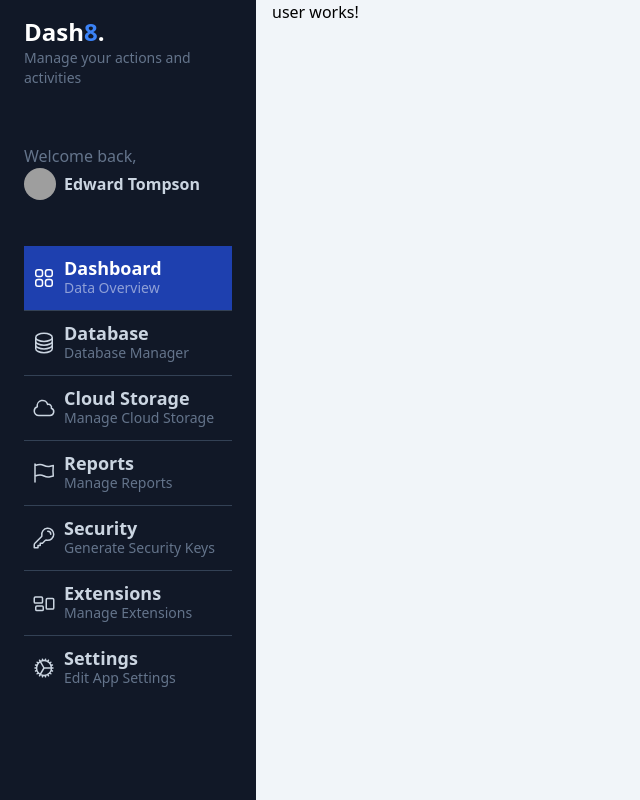
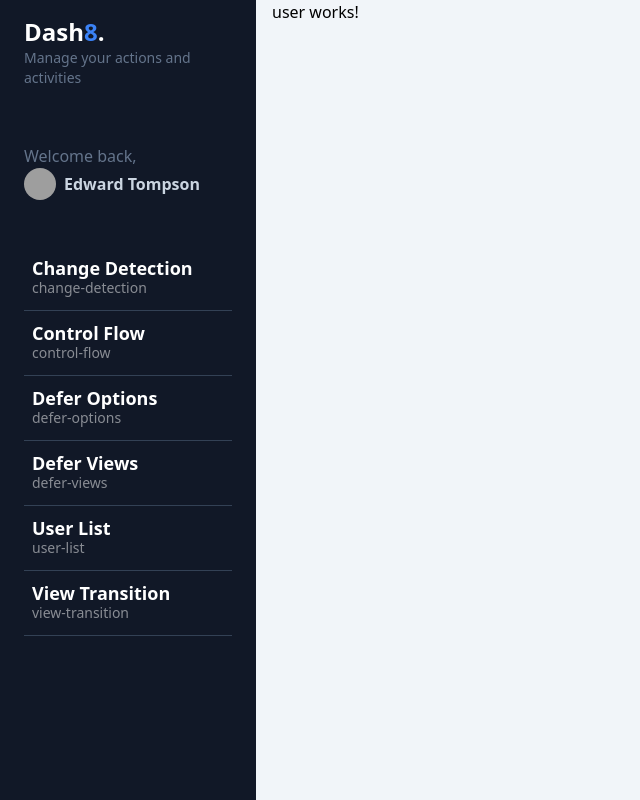
Before and after one commit to CanteSantiago/AppDashboard, an Angular app in the folder my-dashboard/: page /dashboard/user/1 in a window 1280 px wide. Shown: the whole page, without its empty margins (0-640 px from the left). Built offline with nearby package versions, Linux system fonts and the light colour scheme; grey boxes are pictures that could not be loaded.

Commit message:
Vid393-@for-@if-Nueva sintaxis

```diff
--- a/my-dashboard/src/app/shared/sideMenu/sideMenu.component.html
+++ b/my-dashboard/src/app/shared/sideMenu/sideMenu.component.html
@@ -1,98 +1,41 @@
-<div id="menu" class="bg-gray-900 min-h-screen z-10 text-slate-300 w-64  left-0 h-screen overflow-y-scroll">
+<div
+  id="menu"
+  class="bg-gray-900 min-h-screen z-10 text-slate-300 w-64 left-0 h-screen overflow-y-scroll"
+>
   <div id="logo" class="my-4 px-6">
-   <h1 class="text-lg md:text-2xl font-bold text-white">Dash<span class="text-blue-500">8</span>.</h1>
+    <h1 class="text-lg md:text-2xl font-bold text-white">
+      Dash<span class="text-blue-500">8</span>.
+    </h1>
     <p class="text-slate-500 text-sm">Manage your actions and activities</p>
   </div>
   <div id="profile" class="px-6 py-10">
     <p class="text-slate-500">Welcome back,</p>
     <a href="#" class="inline-flex space-x-2 items-center">
       <span>
-           <img class="rounded-full w-8 h-8" src="https://images.unsplash.com/photo-1542909168-82c3e7fdca5c?ixlib=rb-4.0.3&ixid=MnwxMjA3fDB8MHxwaG90by1wYWdlfHx8fGVufDB8fHx8&auto=format&fit=crop&w=128&q=80" alt="">
+        <img
+          class="rounded-full w-8 h-8"
+          src="https://images.unsplash.com/photo-1542909168-82c3e7fdca5c?ixlib=rb-4.0.3&ixid=MnwxMjA3fDB8MHxwaG90by1wYWdlfHx8fGVufDB8fHx8&auto=format&fit=crop&w=128&q=80"
+          alt=""
+        />
       </span>
-       <span class="text-sm md:text-base font-bold">
-           Edward Tompson
-       </span>
+      <span class="text-sm md:text-base font-bold"> Edward Tompson </span>
     </a>
   </div>
   <div id="nav" class="w-full px-6">
-   <a href="#" class="w-full px-2 inline-flex space-x-2 items-center border-b border-slate-700 py-3 bg-blue-800 hover:bg-white/5 transition ease-linear duration-150">
-       <div>
-           <svg xmlns="http://www.w3.org/2000/svg" fill="none" viewBox="0 0 24 24" stroke-width="1.5" stroke="currentColor" class="w-6 h-6 text-white">
-               <path stroke-linecap="round" stroke-linejoin="round" d="M3.75 6A2.25 2.25 0 016 3.75h2.25A2.25 2.25 0 0110.5 6v2.25a2.25 2.25 0 01-2.25 2.25H6a2.25 2.25 0 01-2.25-2.25V6zM3.75 15.75A2.25 2.25 0 016 13.5h2.25a2.25 2.25 0 012.25 2.25V18a2.25 2.25 0 01-2.25 2.25H6A2.25 2.25 0 013.75 18v-2.25zM13.5 6a2.25 2.25 0 012.25-2.25H18A2.25 2.25 0 0120.25 6v2.25A2.25 2.25 0 0118 10.5h-2.25a2.25 2.25 0 01-2.25-2.25V6zM13.5 15.75a2.25 2.25 0 012.25-2.25H18a2.25 2.25 0 012.25 2.25V18A2.25 2.25 0 0118 20.25h-2.25A2.25 2.25 0 0113.5 18v-2.25z" />
-             </svg>
 
-       </div>
+    @for( item of menuItems; track $index  ) {
+      <a
+      [routerLink]="item.path"
+        routerLinkActive="bg-blue-800"
+        class="w-full px-2 inline-flex space-x-2 items-center border-b border-slate-700 py-3 hover:bg-white/5 transition ease-linear duration-150"
+      >
         <div class="flex flex-col">
-           <span class="text-lg font-bold leading-5 text-white">Dashboard</span>
-           <span class="text-sm text-white/50 hidden md:block">Data Overview</span>
+          <span class="text-lg font-bold leading-5 text-white">{{ item.title }}</span>
+          <span class="text-sm text-white/50 hidden md:block">{{ item.path }}</span>
         </div>
       </a>
-   <a href="#" class="w-full px-2 inline-flex space-x-2 items-center border-b border-slate-700 py-3 hover:bg-white/5 transition ease-linear duration-150">
-       <div>
-           <svg xmlns="http://www.w3.org/2000/svg" fill="none" viewBox="0 0 24 24" stroke-width="1.5" stroke="currentColor" class="w-6 h-6">
-               <path stroke-linecap="round" stroke-linejoin="round" d="M20.25 6.375c0 2.278-3.694 4.125-8.25 4.125S3.75 8.653 3.75 6.375m16.5 0c0-2.278-3.694-4.125-8.25-4.125S3.75 4.097 3.75 6.375m16.5 0v11.25c0 2.278-3.694 4.125-8.25 4.125s-8.25-1.847-8.25-4.125V6.375m16.5 0v3.75m-16.5-3.75v3.75m16.5 0v3.75C20.25 16.153 16.556 18 12 18s-8.25-1.847-8.25-4.125v-3.75m16.5 0c0 2.278-3.694 4.125-8.25 4.125s-8.25-1.847-8.25-4.125" />
-             </svg>
-       </div>
-       <div class="flex flex-col">
-           <span class="text-lg text-slate-300 font-bold leading-5">Database</span>
-           <span class="text-sm text-slate-500 hidden md:block">Database Manager</span>
-       </div>
-   </a>
-   <a href="#" class="w-full px-2 inline-flex space-x-2 items-center border-b border-slate-700 py-3 hover:bg-white/5 transition ease-linear duration-150">
-       <div>
-           <svg xmlns="http://www.w3.org/2000/svg" fill="none" viewBox="0 0 24 24" stroke-width="1.5" stroke="currentColor" class="w-6 h-6">
-               <path stroke-linecap="round" stroke-linejoin="round" d="M2.25 15a4.5 4.5 0 004.5 4.5H18a3.75 3.75 0 001.332-7.257 3 3 0 00-3.758-3.848 5.25 5.25 0 00-10.233 2.33A4.502 4.502 0 002.25 15z" />
-             </svg>
-       </div>
-       <div class="flex flex-col">
-           <span class="text-lg text-slate-300 font-bold leading-5">Cloud Storage</span>
-           <span class="text-sm text-slate-500 hidden md:block">Manage Cloud Storage</span>
-       </div>
-   </a>
-   <a href="#" class="w-full px-2 inline-flex space-x-2 items-center border-b border-slate-700 py-3 hover:bg-white/5 transition ease-linear duration-150">
-       <div>
-           <svg xmlns="http://www.w3.org/2000/svg" fill="none" viewBox="0 0 24 24" stroke-width="1.5" stroke="currentColor" class="w-6 h-6">
-               <path stroke-linecap="round" stroke-linejoin="round" d="M3 3v1.5M3 21v-6m0 0l2.77-.693a9 9 0 016.208.682l.108.054a9 9 0 006.086.71l3.114-.732a48.524 48.524 0 01-.005-10.499l-3.11.732a9 9 0 01-6.085-.711l-.108-.054a9 9 0 00-6.208-.682L3 4.5M3 15V4.5" />
-             </svg>
-       </div>
-       <div class="flex flex-col">
-           <span class="text-lg text-slate-300 font-bold leading-5">Reports</span>
-           <span class="text-sm text-slate-500 hidden md:block">Manage Reports</span>
-       </div>
-   </a>
-   <a href="#" class="w-full px-2 inline-flex space-x-2 items-center border-b border-slate-700 py-3 hover:bg-white/5 transition ease-linear duration-150">
-       <div>
-           <svg xmlns="http://www.w3.org/2000/svg" fill="none" viewBox="0 0 24 24" stroke-width="1.5" stroke="currentColor" class="w-6 h-6">
-               <path stroke-linecap="round" stroke-linejoin="round" d="M15.75 5.25a3 3 0 013 3m3 0a6 6 0 01-7.029 5.912c-.563-.097-1.159.026-1.563.43L10.5 17.25H8.25v2.25H6v2.25H2.25v-2.818c0-.597.237-1.17.659-1.591l6.499-6.499c.404-.404.527-1 .43-1.563A6 6 0 1121.75 8.25z" />
-             </svg>
-       </div>
-       <div class="flex flex-col">
-           <span class="text-lg text-slate-300 font-bold leading-5">Security</span>
-           <span class="text-sm text-slate-500 hidden md:block">Generate Security Keys</span>
-       </div>
-   </a>
-   <a href="#" class="w-full px-2 inline-flex space-x-2 items-center border-b border-slate-700 py-3 hover:bg-white/5 transition ease-linear duration-150">
-       <div>
-           <svg xmlns="http://www.w3.org/2000/svg" fill="none" viewBox="0 0 24 24" stroke-width="1.5" stroke="currentColor" class="w-6 h-6">
-               <path stroke-linecap="round" stroke-linejoin="round" d="M2.25 7.125C2.25 6.504 2.754 6 3.375 6h6c.621 0 1.125.504 1.125 1.125v3.75c0 .621-.504 1.125-1.125 1.125h-6a1.125 1.125 0 01-1.125-1.125v-3.75zM14.25 8.625c0-.621.504-1.125 1.125-1.125h5.25c.621 0 1.125.504 1.125 1.125v8.25c0 .621-.504 1.125-1.125 1.125h-5.25a1.125 1.125 0 01-1.125-1.125v-8.25zM3.75 16.125c0-.621.504-1.125 1.125-1.125h5.25c.621 0 1.125.504 1.125 1.125v2.25c0 .621-.504 1.125-1.125 1.125h-5.25a1.125 1.125 0 01-1.125-1.125v-2.25z" />
-             </svg>
-       </div>
-       <div class="flex flex-col">
-           <span class="text-lg text-slate-300 font-bold leading-5">Extensions</span>
-           <span class="text-sm text-slate-500 hidden md:block">Manage Extensions</span>
-       </div>
-   </a>
-   <a href="#" class="w-full px-2 inline-flex space-x-2 items-center py-3 hover:bg-white/5 transition ease-linear duration-150">
-       <div>
-           <svg xmlns="http://www.w3.org/2000/svg" fill="none" viewBox="0 0 24 24" stroke-width="1.5" stroke="currentColor" class="w-6 h-6">
-               <path stroke-linecap="round" stroke-linejoin="round" d="M4.5 12a7.5 7.5 0 0015 0m-15 0a7.5 7.5 0 1115 0m-15 0H3m16.5 0H21m-1.5 0H12m-8.457 3.077l1.41-.513m14.095-5.13l1.41-.513M5.106 17.785l1.15-.964m11.49-9.642l1.149-.964M7.501 19.795l.75-1.3m7.5-12.99l.75-1.3m-6.063 16.658l.26-1.477m2.605-14.772l.26-1.477m0 17.726l-.26-1.477M10.698 4.614l-.26-1.477M16.5 19.794l-.75-1.299M7.5 4.205L12 12m6.894 5.785l-1.149-.964M6.256 7.178l-1.15-.964m15.352 8.864l-1.41-.513M4.954 9.435l-1.41-.514M12.002 12l-3.75 6.495" />
-             </svg>
-       </div>
-       <div class="flex flex-col">
-           <span class="text-lg text-slate-300 font-bold leading-5">Settings</span>
-           <span class="text-sm text-slate-500 hidden md:block">Edit App Settings</span>
-       </div>
-   </a>
+    }
+
 
   </div>
 </div>
--- a/my-dashboard/src/app/shared/sideMenu/sideMenu.component.ts
+++ b/my-dashboard/src/app/shared/sideMenu/sideMenu.component.ts
@@ -1,9 +1,14 @@
 import { Component, OnInit } from '@angular/core';
 import { routes } from '../../app.routes';
+import { CommonModule } from '@angular/common';
+import { RouterModule } from '@angular/router';
 
 @Component({
   selector: 'app-sideMenu',
   standalone:true,
+  imports:[
+CommonModule,RouterModule
+  ],
   templateUrl: './sideMenu.component.html',
   styleUrls: ['./sideMenu.component.css']
 })
```
Lines whose indentation alone changed are shown as unchanged.
